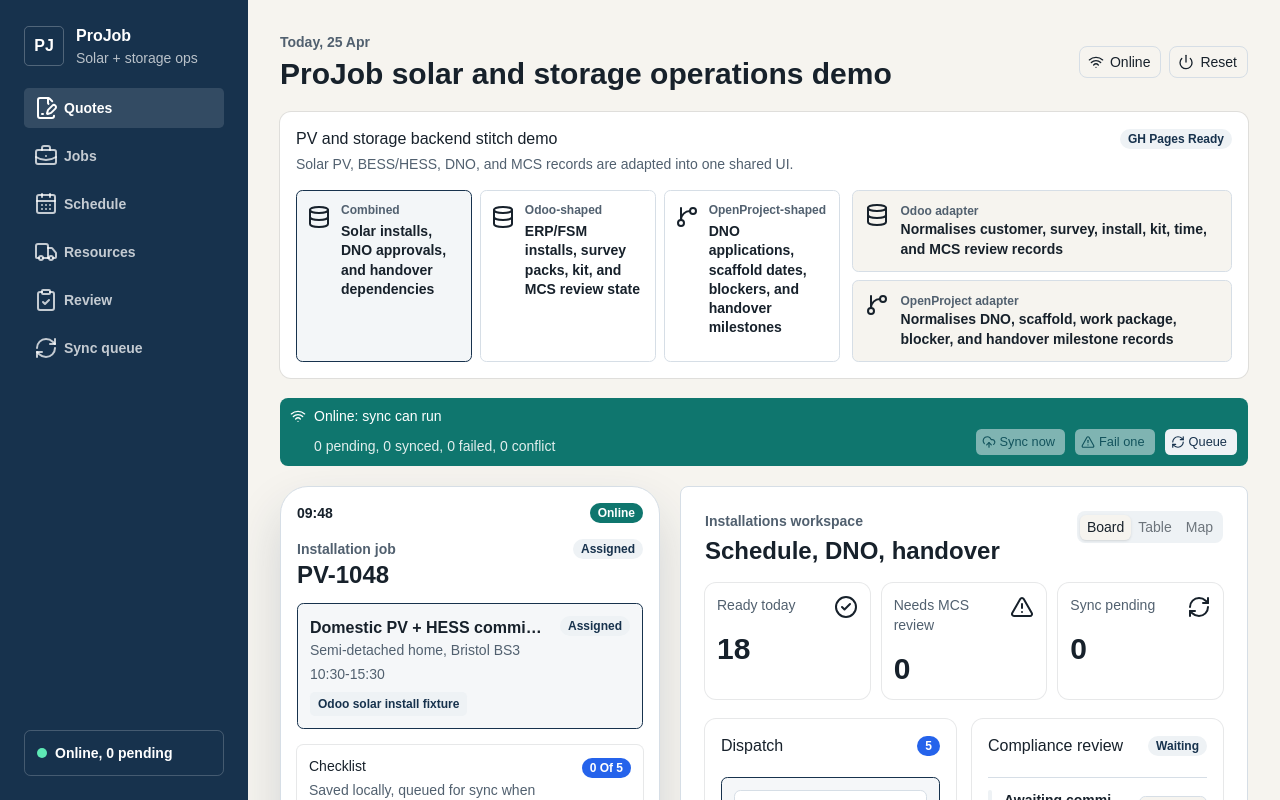
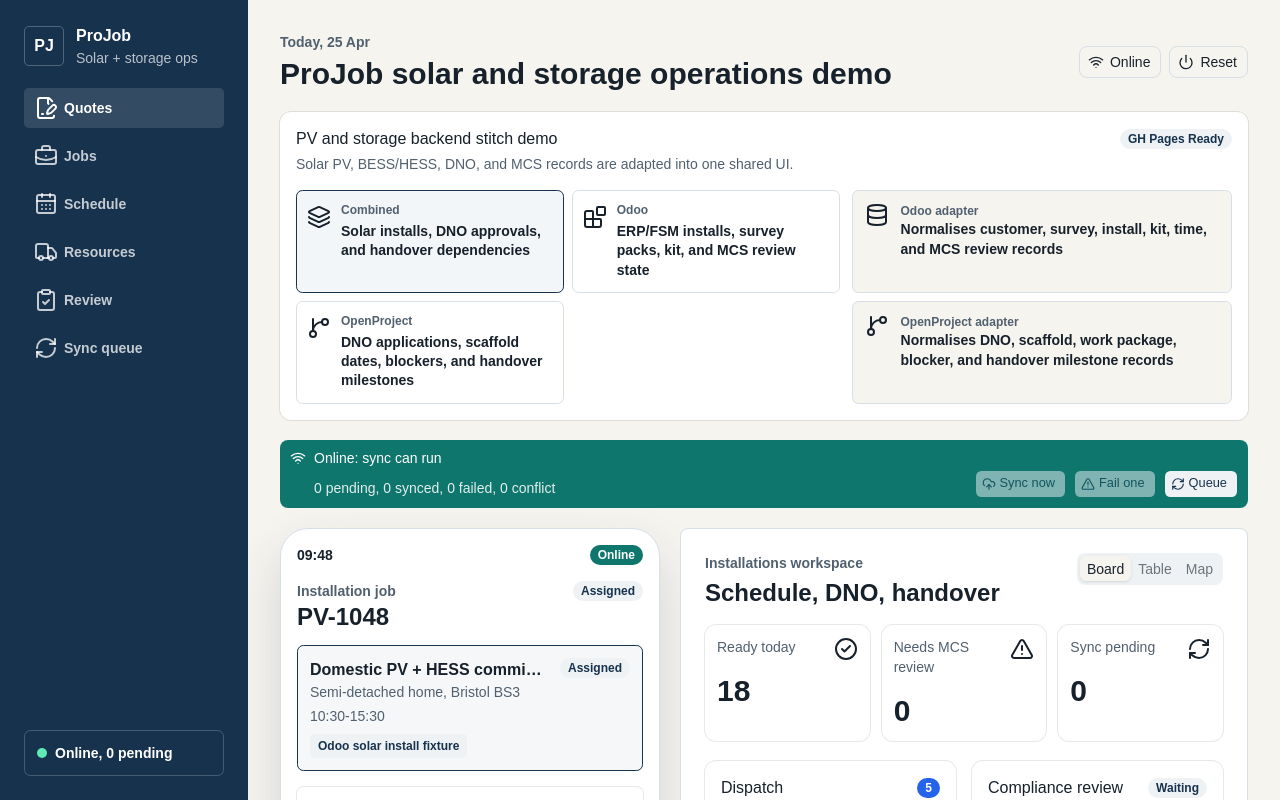
Before and after one commit to ajdench/ProJob-Wiki, a React (Vite) app in the folder experiments/projob-ui-spike/: page / in a window 1280 px wide. Shown: the top 800 px of the page. Built offline with nearby package versions, Linux system fonts and the light colour scheme.

Commit message:
Refine source option labels and icons

```diff
--- a/experiments/projob-ui-spike/src/App.tsx
+++ b/experiments/projob-ui-spike/src/App.tsx
@@ -1,5 +1,6 @@
 import {
   AlertTriangle,
+  Blocks,
   BriefcaseBusiness,
   CalendarDays,
   Camera,
@@ -10,6 +11,7 @@ import {
   FileSignature,
   GitBranch,
   HardHat,
+  Layers3,
   ListChecks,
   PackageCheck,
   Power,
@@ -394,8 +396,8 @@ function DemoSourcePanel({
           <StatusChip tone="neutral">GH Pages ready</StatusChip>
         </CardAction>
       </CardHeader>
-      <CardContent className="grid gap-3 lg:grid-cols-[minmax(0,1fr)_minmax(280px,0.7fr)]">
-        <div className="grid gap-2 sm:grid-cols-3">
+      <CardContent className="grid gap-3 xl:grid-cols-[minmax(0,1fr)_minmax(280px,0.7fr)]">
+        <div className="grid gap-2 sm:grid-cols-[repeat(auto-fit,minmax(11rem,1fr))]">
           {sourceOptions.map((option) => (
             <button
               className={cn(
@@ -406,11 +408,9 @@ function DemoSourcePanel({
               onClick={() => onChangeSourceMode(option.value)}
               type="button"
             >
-              {option.value === 'openproject' ? (
-                <GitBranch aria-hidden="true" className="row-span-2 mt-0.5 justify-self-center" />
-              ) : (
-                <Database aria-hidden="true" className="row-span-2 mt-0.5 justify-self-center" />
-              )}
+              {option.value === 'combined' && <Layers3 aria-hidden="true" className="row-span-2 mt-0.5 justify-self-center" />}
+              {option.value === 'odoo' && <Blocks aria-hidden="true" className="row-span-2 mt-0.5 justify-self-center" />}
+              {option.value === 'openproject' && <GitBranch aria-hidden="true" className="row-span-2 mt-0.5 justify-self-center" />}
               <span className="block text-xs font-bold leading-tight text-muted-foreground">{option.label}</span>
               <span className="block text-sm font-bold leading-snug break-words">{option.detail}</span>
             </button>
--- a/experiments/projob-ui-spike/src/adapters/projob.ts
+++ b/experiments/projob-ui-spike/src/adapters/projob.ts
@@ -74,12 +74,12 @@ export const sourceOptions: Array<{ value: DemoSourceMode; label: string; detail
   },
   {
     value: 'odoo',
-    label: 'Odoo-shaped',
+    label: 'Odoo',
     detail: 'ERP/FSM installs, survey packs, kit, and MCS review state',
   },
   {
     value: 'openproject',
-    label: 'OpenProject-shaped',
+    label: 'OpenProject',
     detail: 'DNO applications, scaffold dates, blockers, and handover milestones',
   },
 ]
```
